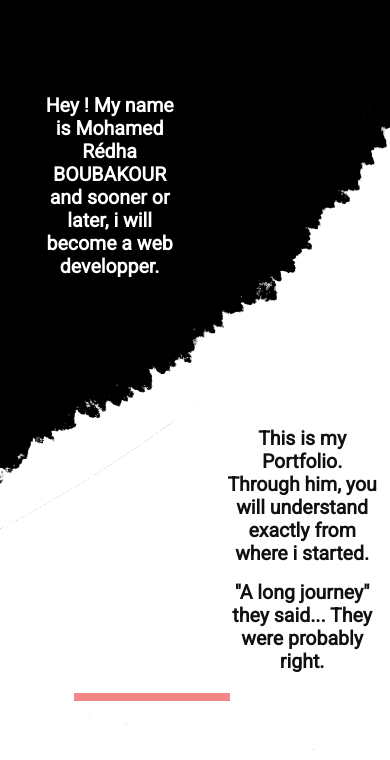
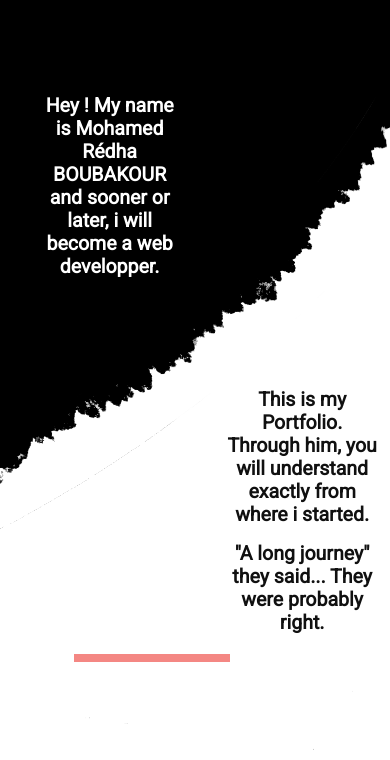
Before and after one commit to redha-boubakour/portofoliov2, a plain HTML site: page index.html in a window 390 px wide. Shown: the part 84-844 px from the top of the page. Drawn offline with nearby package versions, Linux system fonts and the light colour scheme.

Commit message:
Commit29

```diff
--- a/styles.css
+++ b/styles.css
@@ -283,7 +283,7 @@ footer {
 
   #div2 {
     font-size: 13px;
-    margin: 0;
+    margin: -20% 0;
     padding-right: 10px;
   }
 
```
